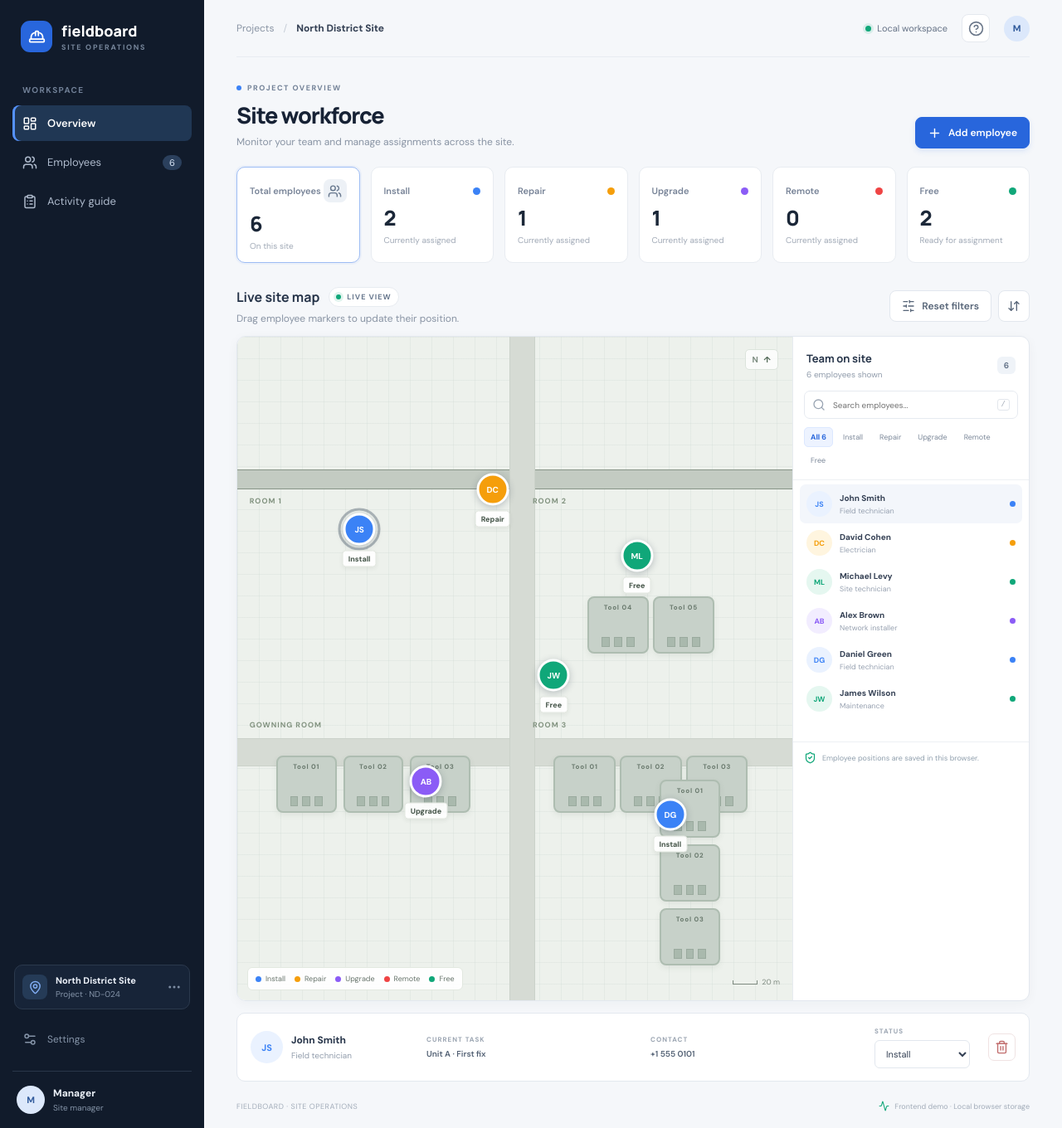
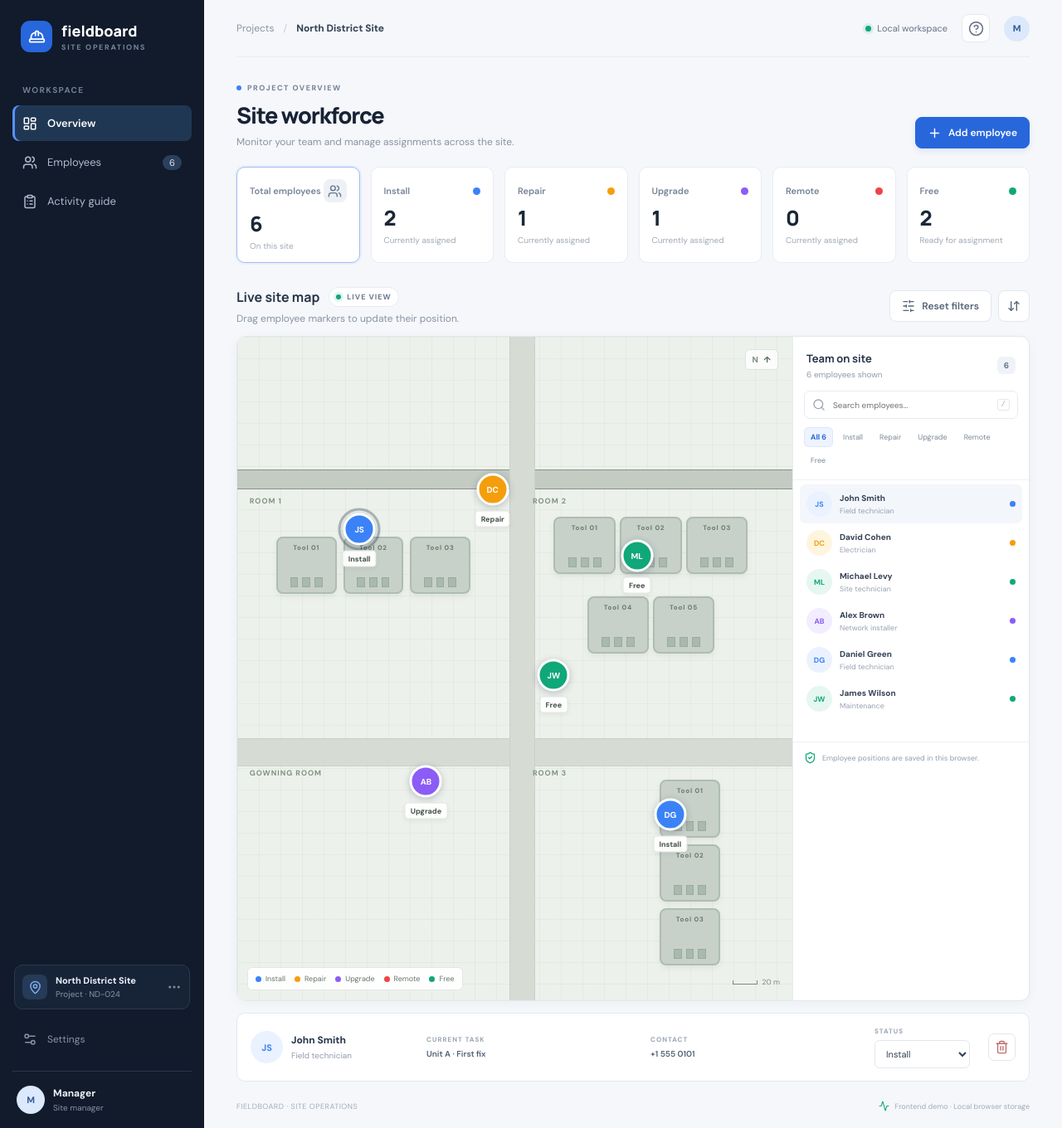
Before and after one commit to Roman123-game/site-management-frontend, a React (Vite) app: page / in a window 1280 px wide. Shown: the whole page at 83% size. Built offline with nearby package versions, Linux system fonts and the light colour scheme.

Commit message:
update dist/index.html and styles.css

```diff
--- a/src/styles.css
+++ b/src/styles.css
@@ -66,7 +66,7 @@ button{cursor:pointer}
 .tool-buildings
 {position:absolute;
     left:7%;
-    top:62%;
+    top:29%;
     width:35%;
     height:18%;
     display:flex;
@@ -76,7 +76,7 @@ button{cursor:pointer}
     .tool-buildings-right
     {left:57%}
     .tool-buildings-room-two
-    {top:62%;gap:5px}
+    {top:26%;gap:5px}
     .tool-buildings-room-two-bottom
     {left:calc(62.833333% + 1.333px);
     top:38%;width:calc(23.333333% - 2.667px);
@@ -89,8 +89,8 @@ button{cursor:pointer}
         .map-room span{position:absolute;top:8px;left:8px;white-space:nowrap;font-size:9px;letter-spacing:1px;font-weight:700;color:#81927f}
         .room-one{left:1%;top:23%;width:40%;height:29%}
         .room-two{left:52%;top:23%;width:40%;height:29%}
-        .room-three{left:52%;top:calc(58.8% - 16px);width:40%;height:calc(39.2% + 16px)}
-        .room-four{left:1%;top:calc(58.8% - 16px);width:40%;height:calc(39.2% + 16px)}
+        .room-three{left:52%;top:64%;width:40%;height:calc(39.2% + 16px)}
+        .room-four{left:1%;top:64%;width:40%;height:calc(39.2% + 16px)}
         .schematic-door{position:absolute;width:30px;height:30px;z-index:4;overflow:visible;fill:none;stroke:#657a65;stroke-width:1.25;stroke-linecap:round;stroke-linejoin:round}
         .schematic-door path:first-child{stroke:#526452;stroke-width:1.8}
         .door-one{right:14%;bottom:-8px;transform:rotate(270deg)}
```
